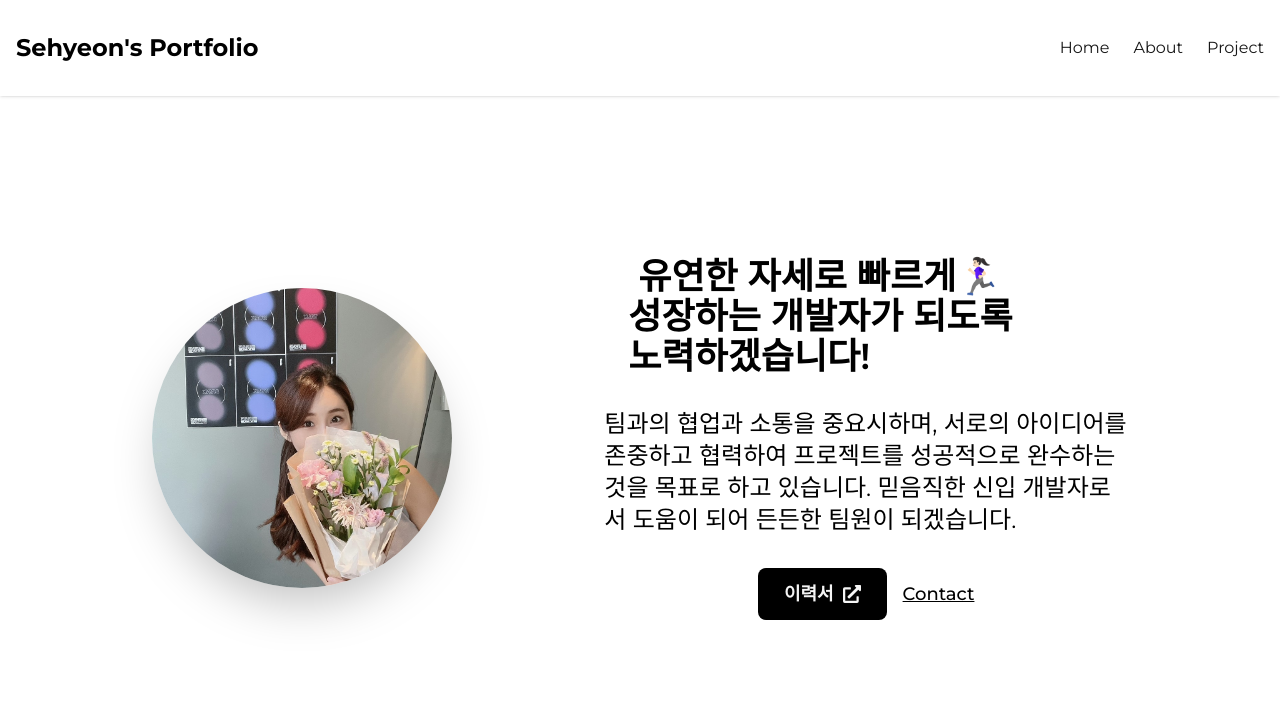
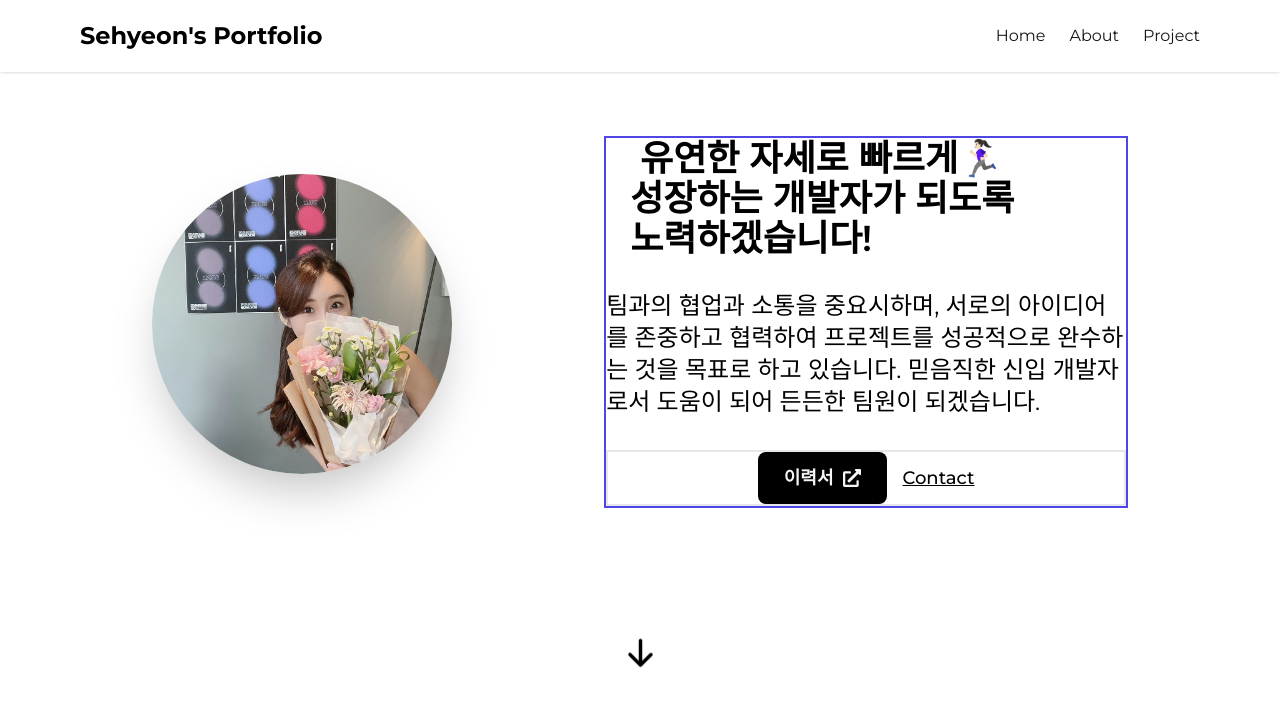
Before and after one commit to hyonie-Kim/ksh-portfolio, a Next.js app in the folder client/: page / in a window 1280 px wide. Shown: the top 706 px of the page. Built offline with nearby package versions, Linux system fonts and the light colour scheme.

Commit message:
애니메이션 화살표

```diff
--- a/client/src/app/globals.css
+++ b/client/src/app/globals.css
@@ -2,7 +2,7 @@
 @tailwind components;
 @tailwind utilities;
 
-html,
+/* html,
 body {
   height: 100vh;
   overflow-y: auto;
@@ -27,4 +27,4 @@ a {
   html {
     color-scheme: dark;
   }
-}
+} */
--- a/client/src/app/layout.tsx
+++ b/client/src/app/layout.tsx
@@ -29,7 +29,7 @@ export default function RootLayout({
         {/* <main className="grow w-full inline-block z-0 p-32 pt-0 pb-20"> */}
         {children}
         {/* </main> */}
-        <Footer />
+        {/* <Footer /> */}
       </body>
     </html>
   );
--- a/client/src/app/page.tsx
+++ b/client/src/app/page.tsx
@@ -8,8 +8,6 @@ export default function HomePage() {
     <main className="mx-auto max-w-3xl px-4 sm:px-6 md:max-w-5xl">
       <HeroSection />
       {/* <MainProject /> */}
-      {/* @ts-expect-error Async Server Component */}
-      <CarouselProject />
     </main>
   );
 }
--- a/client/src/components/HeroSection.tsx
+++ b/client/src/components/HeroSection.tsx
@@ -5,12 +5,13 @@ import profileImage from "../../public/images/IMG_KSH.jpg";
 import AnimatedText from "./About/AnimatedText";
 import { FaExternalLinkAlt } from "react-icons/fa";
 import { HiArrowDown } from "react-icons/hi";
+import { motion } from "framer-motion";
 
 export default function HeroSection() {
   return (
     <section id="home">
-      <div className="flex flex-col text-center items-center justify-center my-10 py-16 sm:py-32 md:flex-row md:space-x-4 md:text-left md:py-52">
-        <div className="md:w-1/2 md:mt-2">
+      <div className="flex flex-col text-center items-center justify-center my-10 py-16 sm:py-20 md:py-24 md:flex-row md:space-x-4 md:text-left">
+        <div className="md:w-1/2 md:mt-1">
           <Image
             className="rounded-full shadow-2xl"
             src={profileImage}
@@ -20,7 +21,7 @@ export default function HeroSection() {
             priority
           />
         </div>
-        <div className="md:mt-2 md:w-3/5">
+        <div className="md:mt-0 md:w-3/5 border-2 border-indigo-600">
           <AnimatedText
             text=" 유연한 자세로 빠르게🏃🏻‍♀️ 성장하는 개발자가 되도록 노력하겠습니다!"
             className="text-4xl/loose mt-6 !text-left m-4"
@@ -31,7 +32,7 @@ export default function HeroSection() {
             신입 개발자로서 도움이 되어 든든한 팀원이 되겠습니다.
           </p>
 
-          <div className="flex flex-row mt-8 justify-center">
+          <div className="flex flex-row mt-8 justify-center border-2">
             <Link
               href="/dummy.pdf"
               target={"_blank"}
@@ -51,7 +52,7 @@ export default function HeroSection() {
       </div>
       <div className="flex flex-row justify-center">
         <Link href="about">
-          <HiArrowDown size={35} />
+          <HiArrowDown size={35} className="animate-bounce" />
         </Link>
       </div>
     </section>
--- a/client/src/components/Navbar.tsx
+++ b/client/src/components/Navbar.tsx
@@ -14,11 +14,11 @@ const NAV_ITEMS: Array<NavItem> = [
 export default function Navbar() {
   const [navbar, setNavbar] = useState(false);
   return (
-    <header className="w-full mx-auto px-4 bg-white shadow fixed top-0 z-50">
+    <header className="w-full mx-auto px-4 bg-white shadow fixed top-0 z-50 sm:px-20">
       <div className="justify-between md:items-center md:flex">
         <div>
           <div className="flex items-center justify-between py-3">
-            <div className="md:py-5 md:block">
+            <div className="md:py-2 md:block">
               <h2 className="text-2xl font-bold">{"Sehyeon's Portfolio"}</h2>
             </div>
             <div className="md:hidden">
--- a/client/tailwind.config.js
+++ b/client/tailwind.config.js
@@ -7,6 +7,16 @@ module.exports = {
         violet: "#95A8EB",
         dark: "#1b1b1b",
         light: "#f5f5f5",
+      },
+      animation: {
+        bounce:
+          "bounce 0.5s alternate cubic-bezier(0.95, 0.05, 0.795, 0.035) infinite",
+      },
+      keyframes: {
+        bounce: {
+          from: { transform: "translateY(10px)" },
+          to: { transform: "translateY(0)" },
+        },
       },
     },
     // screens: {
```
